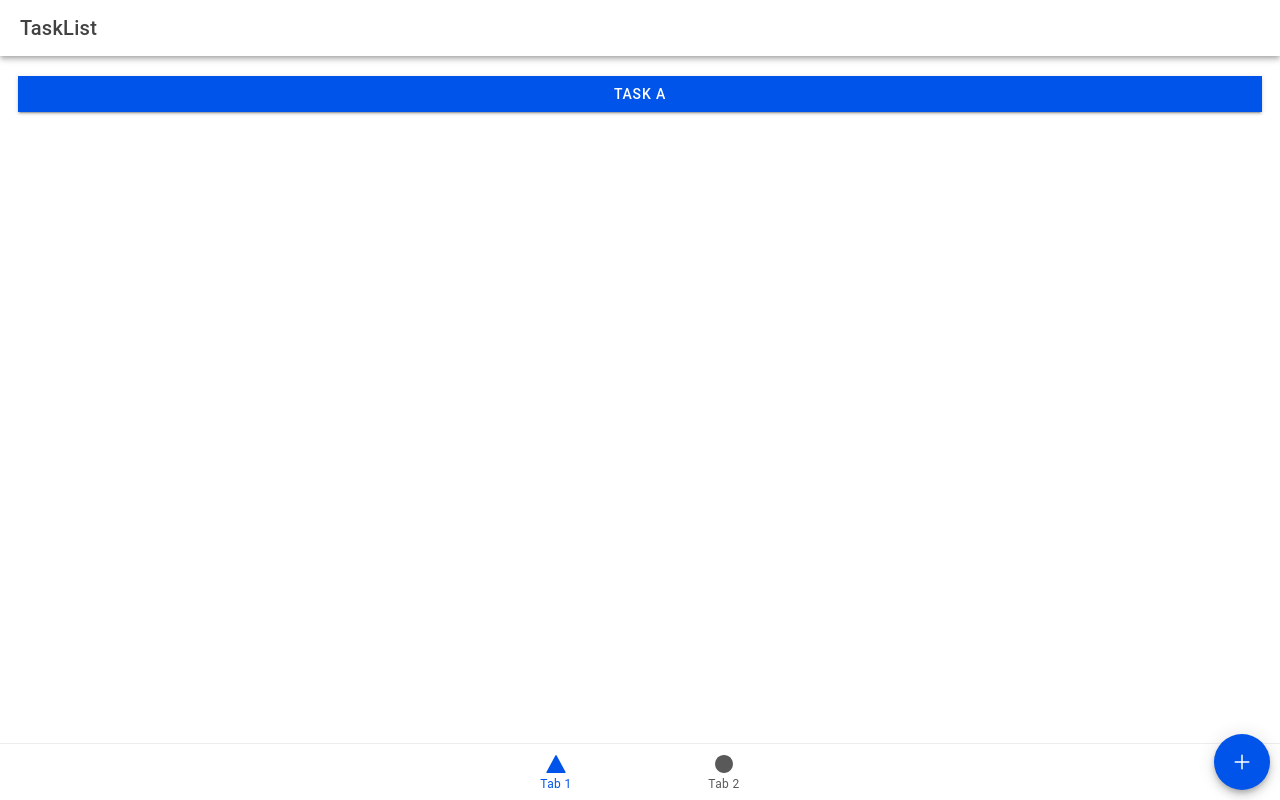
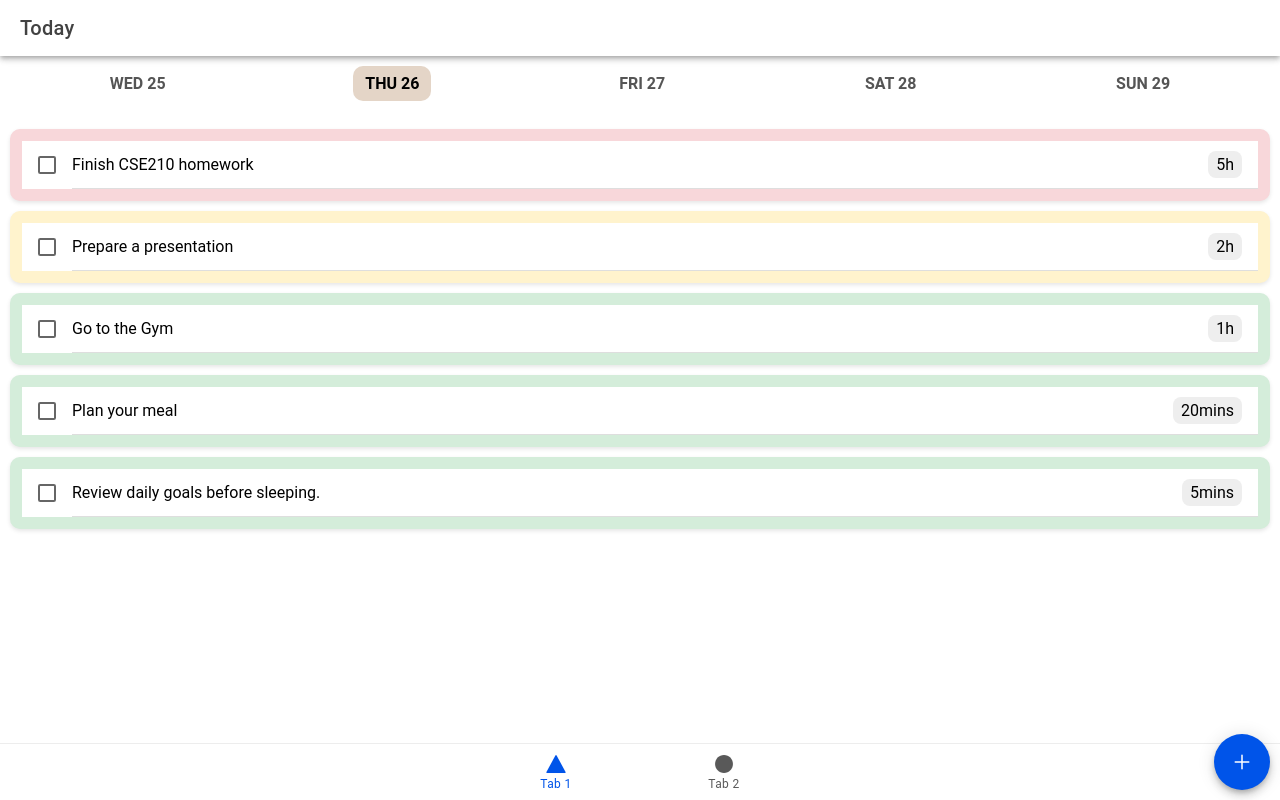
Before and after one commit to carmendyck/cse210-team7, a React (Vite) app in the folder frontend/: page /tasklist in a window 1280 px wide. Built offline with nearby package versions, Linux system fonts and the light colour scheme.

Commit message:
Modify TaskList.css and TaskList.tsx files, add some basic view

```diff
--- a/frontend/src/pages/TaskList.css
+++ b/frontend/src/pages/TaskList.css
@@ -0,0 +1,56 @@
+.date-selector {
+    display: flex;
+    justify-content: space-around;
+    padding: 10px;
+  }
+
+  .date-selector span {
+    padding: 8px 12px;
+    border-radius: 10px;
+    font-weight: bold;
+    color: #555;
+  }
+
+  .date-selector .active {
+    background-color: #E4D5C7;
+    color: black;
+  }
+
+  .task-item {
+    display: flex;
+    align-items: center;
+    padding: 12px;
+    border-radius: 10px;
+    margin: 10px;
+    box-shadow: 0px 2px 4px rgba(0, 0, 0, 0.1);
+  }
+
+  .task-item h2 {
+    font-size: 16px;
+  }
+
+  .task-item .duration {
+    margin-left: auto;
+    background: #eee;
+    padding: 4px 8px;
+    border-radius: 8px;
+  }
+
+  .task-item.red {
+    background-color: #f8d7da;
+  }
+
+  .task-item.yellow {
+    background-color: #fff3cd;
+  }
+
+  .task-item.green {
+    background-color: #d4edda;
+  }
+
+  /* .add-button {
+    position: fixed;
+    bottom: 20px;
+    right: 20px;
+    border-radius: 50%;
+  } */
--- a/frontend/src/pages/TaskList.tsx
+++ b/frontend/src/pages/TaskList.tsx
@@ -1,7 +1,47 @@
-import { IonButton, IonContent, IonHeader, IonPage, IonTitle, IonToolbar } from '@ionic/react';
+// import { IonButton, IonContent, IonHeader, IonPage, IonTitle, IonToolbar } from '@ionic/react';
+import { IonButton, IonContent, IonHeader, IonPage, IonTitle, IonToolbar, IonList, IonItem, IonLabel, IonCheckbox, IonIcon } from '@ionic/react';
+import { addCircleOutline } from 'ionicons/icons';
 import ExploreContainer from '../components/ExploreContainer';
 import { useHistory } from "react-router-dom";
 import './TaskList.css';
+
+// const TaskList: React.FC = () => {
+//   const history = useHistory();
+
+//   const selectTask = () => {
+//     console.log("moved to viewtask");
+//     history.replace("/viewtask");
+//     window.location.reload(); // TODO: Figure out how to remove this
+//   };
+
+//   return (
+//     <IonPage>
+//       <IonHeader>
+//         <IonToolbar>
+//           <IonTitle>TaskList</IonTitle>
+//         </IonToolbar>
+//       </IonHeader>
+//       <IonContent fullscreen>
+//         <IonHeader collapse="condense">
+//           <IonToolbar>
+//             <IonTitle size="large">TaskList</IonTitle>
+//           </IonToolbar>
+//         </IonHeader>
+//         <ExploreContainer name="Tab 1 page" />
+//         <IonContent className="ion-flex ion-justify-content-center ion-align-items-center ion-padding">
+//           <IonButton expand="full" onClick={selectTask}>Task A</IonButton>
+//         </IonContent>
+//       </IonContent>
+//     </IonPage>
+//   );
+// };
+const tasks = [
+  { id: 1, title: "Finish CSE210 homework", duration: "5h", category: "study", color: "red" },
+  { id: 2, title: "Prepare a presentation", duration: "2h", category: "study", color: "yellow" },
+  { id: 3, title: "Go to the Gym", duration: "1h", category: "personal", color: "green" },
+  { id: 4, title: "Plan your meal", duration: "20mins", category: "personal", color: "green" },
+  { id: 5, title: "Review daily goals before sleeping.", duration: "5mins", category: "personal", color: "green" }
+];
 
 const TaskList: React.FC = () => {
   const history = useHistory();
@@ -16,19 +56,31 @@ const TaskList: React.FC = () => {
     <IonPage>
       <IonHeader>
         <IonToolbar>
-          <IonTitle>TaskList</IonTitle>
+          <IonTitle>Today</IonTitle>
         </IonToolbar>
       </IonHeader>
       <IonContent fullscreen>
-        <IonHeader collapse="condense">
-          <IonToolbar>
-            <IonTitle size="large">TaskList</IonTitle>
-          </IonToolbar>
-        </IonHeader>
-        <ExploreContainer name="Tab 1 page" />
-        <IonContent className="ion-flex ion-justify-content-center ion-align-items-center ion-padding">
-          <IonButton expand="full" onClick={selectTask}>Task A</IonButton>
-        </IonContent>
+        {/* Date Selector */}
+        <div className="date-selector">
+          <span className="inactive">WED 25</span>
+          <span className="active">THU 26</span>
+          <span className="inactive">FRI 27</span>
+          <span className="inactive">SAT 28</span>
+          <span className="inactive">SUN 29</span>
+        </div>
+
+        {/* Task List */}
+        <IonList>
+          {tasks.map((task) => (
+            <IonItem key={task.id} className={`task-item ${task.color}`} button onClick={selectTask}>
+              <IonCheckbox slot="start" />
+              <IonLabel>
+                <h2>{task.title}</h2>
+              </IonLabel>
+              <span className="duration">{task.duration}</span>
+            </IonItem>
+          ))}
+        </IonList>
       </IonContent>
     </IonPage>
   );
```
